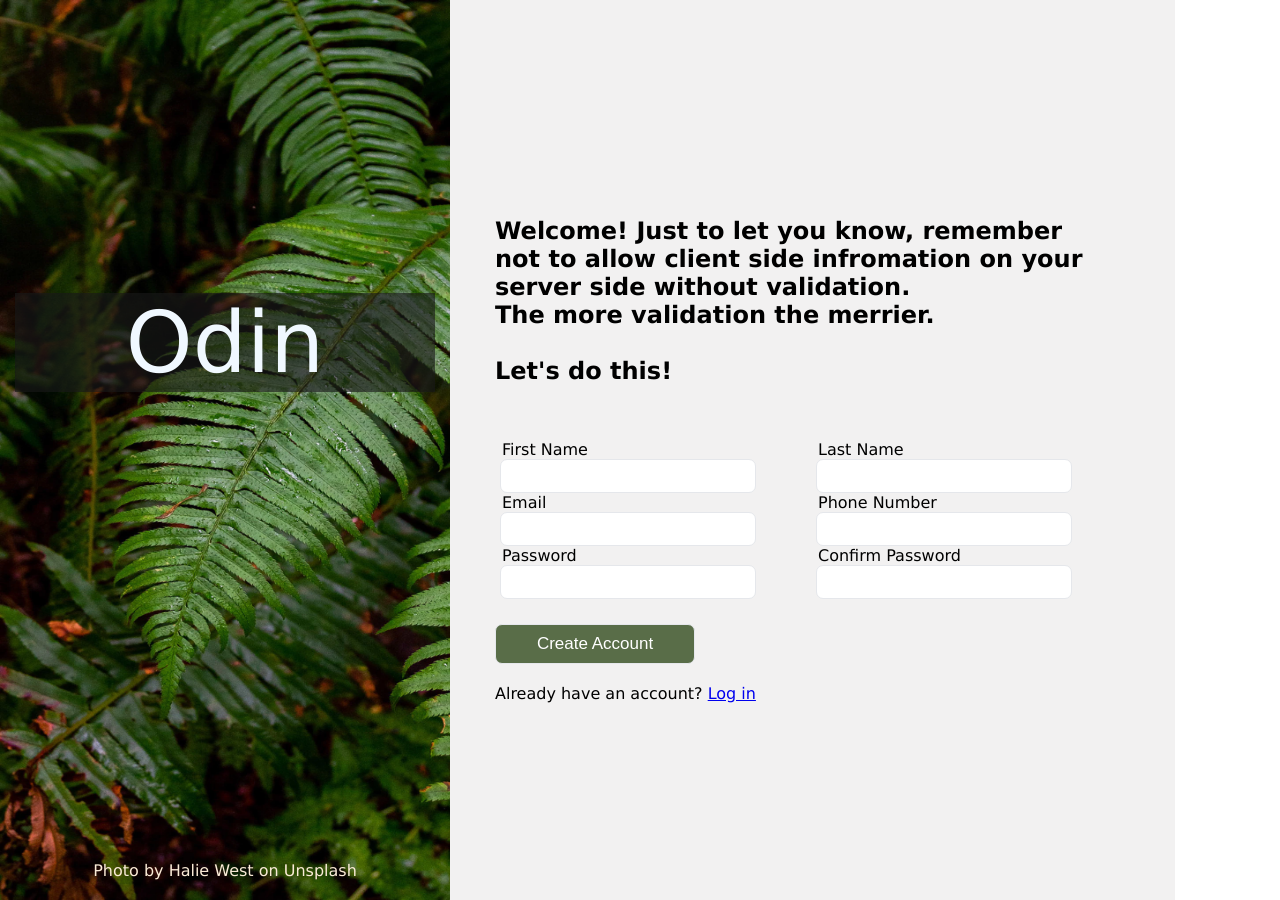
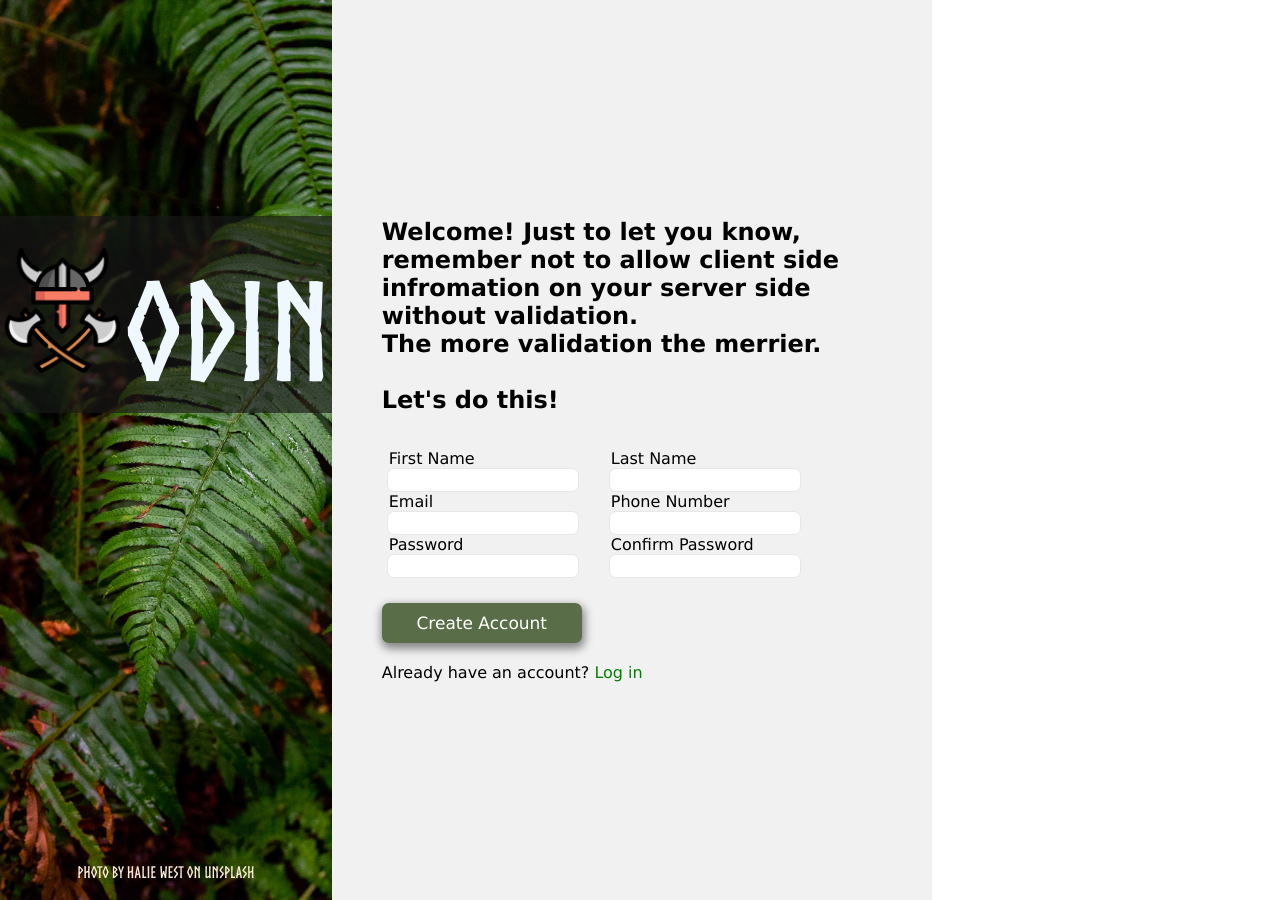
Before and after one commit to theVanya-iam/odin_form, a plain HTML site: page index.html in a window 1280 px wide. Drawn offline with Linux system fonts and the light colour scheme; a script that the page names is missing.

Commit message:
update css and clean code
Reduce bulk, add logo image to title, organize css file

```diff
--- a/index.html
+++ b/index.html
@@ -9,8 +9,10 @@
 </head>
 <body>
     <div class="leftSide">
-        <img src="./greenBG.webp" alt="Close-up of a green forest">
-        <div class="title">Odin</div>
+        <div class="title">
+            <img class="logo" src="./viking.png">
+            <p>Odin</p>
+        </div>
         <div class="credit">Photo by Halie West on Unsplash</div>
     </div>
     <div class="rightSide">
@@ -24,17 +26,17 @@
             <div class="leftCol">
                     <label for="firstName">First Name</label>
                     <div>
-                        <input type="text" id="firstName" name="First Name">
+                        <input type="text" id="firstName" name="First Name" required>
                     </div>
 
                     <label for="email">Email</label>
                     <div>
-                        <input type="email" id="email" name="Email">
+                        <input type="email" id="email" name="Email" required>
                     </div>
 
                     <label for="password">Password</label>
                     <div>
-                        <input type="password" id="password" name="Password">
+                        <input type="password" id="password" name="Password" required>
                     </div>
             </div>
             <div class="rightCol">
@@ -44,11 +46,11 @@
                 </div>
                 <label for="phoneNumber">Phone Number</label>
                 <div>
-                    <input type="tel" id="phoneNumber" name="Phone Number">
+                    <input type="tel" id="phoneNumber" name="Phone Number" required>
                 </div>
                 <label for="passwordConfirm">Confirm Password</label>
                 <div>
-                    <input type="password" id="passwordConfirm" name="Confirm Password">
+                    <input type="password" id="passwordConfirm" name="Confirm Password" required>
                 </div>
             </div>
         </form>
@@ -58,3 +60,6 @@
     <script src="./script.js"></script>
 </body>
 </html>
+
+
+<!-- <a href="https://www.flaticon.com/free-icons/viking" title="viking icons">Viking icons created by Freepik - Flaticon</a>-->
--- a/styles.css
+++ b/styles.css
@@ -1,5 +1,17 @@
-:root{
-    font-family:'Lucida Sans', 'Lucida Sans Regular', 'Lucida Grande', 'Lucida Sans Unicode', Geneva, Verdana, sans-serif;
+/* fonts */
+
+@font-face {
+    font-family: norse-bold;
+    src: url(./Norse-Bold.otf);
+}
+
+/* basic styling */
+
+*, *::after, *::before{
+    font-family: 'Lucida Sans', 'Lucida Sans Regular', 'Lucida Grande', 'Lucida Sans Unicode', Geneva, Verdana, sans-serif;
+    margin: 0px;
+    padding: 0px;
+    box-sizing: border-box;
 }
 
 body{
@@ -7,19 +19,34 @@ body{
     margin: 0px;
 }
 
+/* left side */
+
 .leftSide{
     display: flex;
-    width: 450px;
-    height: 900px;
+    background-image: url("./greenBG.webp");
+    background-size: cover;
     flex-direction: column;
     justify-content: flex-end;
 }
 
-img{
-    width: 700px;
-    height: 900px;
-    position: absolute;
-    z-index: -1;
+.logo{
+    width: 125px;
+    height: 125px;
+    margin-bottom: 2.5rem;
+}
+
+.title{
+    display: flex;
+    align-items: center;
+    justify-items: center;
+    align-items: center;
+    justify-items: center;
+    padding-top: 2rem;
+    margin-top: 65%;
+    margin-bottom: auto;
+    font-size: 8.5em;
+    color:aliceblue;
+    background-color: rgba(25, 25, 25, 0.634);
 }
 
 .credit{
@@ -28,16 +55,11 @@ img{
     margin: 20px;
 }
 
-.title{
-    font-size: 85px;
-    text-align: center;
-    margin-top: 65%;
-    margin-bottom: auto;
-    margin-left: 15px;
-    margin-right: 15px;
-    color:aliceblue;
-    background-color: rgba(25, 25, 25, 0.634);
+.leftSide > *, p{
+    font-family: "norse-bold";
 }
+
+/* right side */
 
 .rightSide{
     display: flex;
@@ -46,13 +68,15 @@ img{
     background-color: rgb(242, 241, 241);
     width: 600px;
     height: 900px;
-    padding-left: 45px;
-    padding-right: 80px;
+    padding-left: 50px;
+    padding-right: 50px;
 }
 
 .description{
     margin-bottom: 30px;
 }
+
+/* form */
 
 form{
     display: flex;
@@ -61,7 +85,7 @@ form{
 
 .leftCol{
     flex-direction: column;
-    margin-right: 60px;
+    margin-right: 30px;
 }
 
 .rightCol{
@@ -73,22 +97,34 @@ label{
 }
 
 input{
-    width: 250px;
-    height: 30px;
-    font-size: 18px;
+    border: 1px solid #E5E7EB;
+    border-radius: 7px;
+    height: 1.5rem;
+    width: 12rem;
 }
 
 button{
     margin-top: 20px;
     margin-bottom: 20px;
     background-color: #596D48;
+    box-shadow: 1px 4px 9px 2px #888888;
+    border: 0px;
+    border-radius: 7px;
     color: white;
     width: 200px;
     height: 40px;
     font-size: 17px;
 }
 
-input, button{
-    border: 1px solid #E5E7EB;
-    border-radius: 7px;
+button:active{
+    background-color: #48583b;
 }
+
+:link{
+    color: green;
+    text-decoration: none;
+}
+
+a:visited{
+    color: rgb(138, 117, 232);
+}
```
Also changed, not shown: Norse-Bold.otf (added), viking.png (added).
